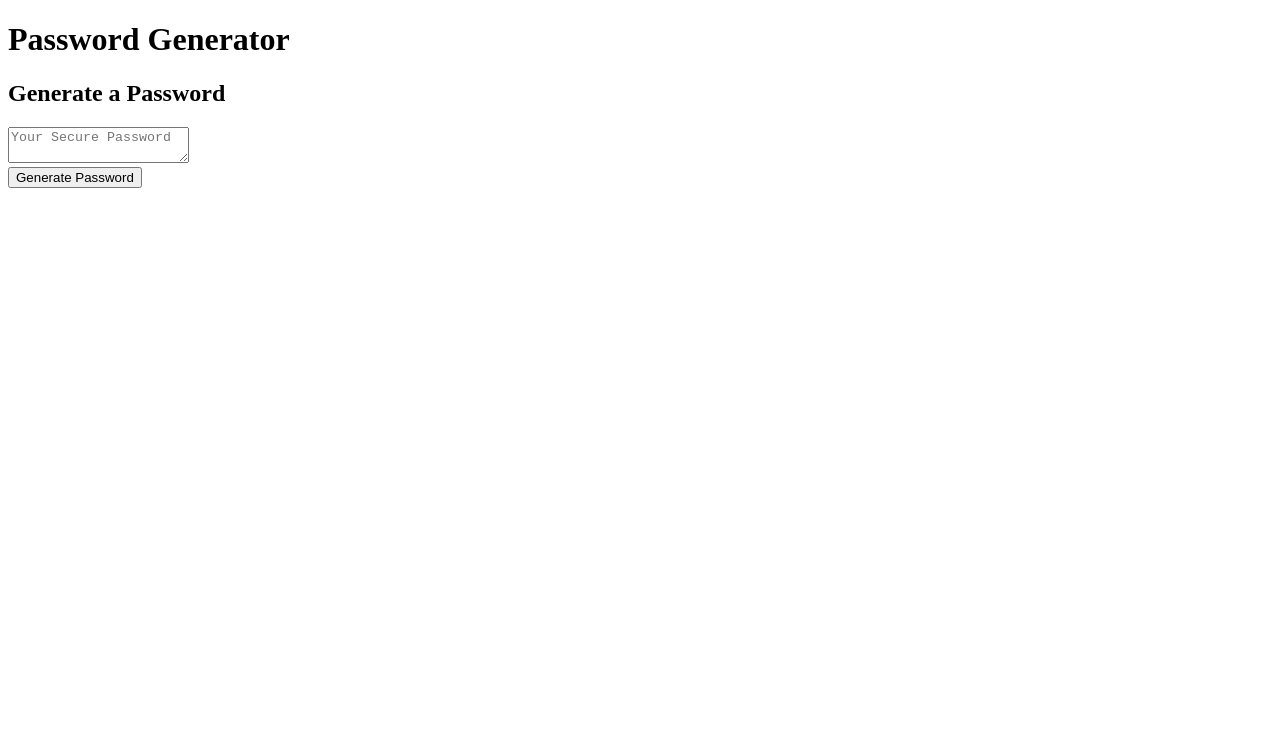
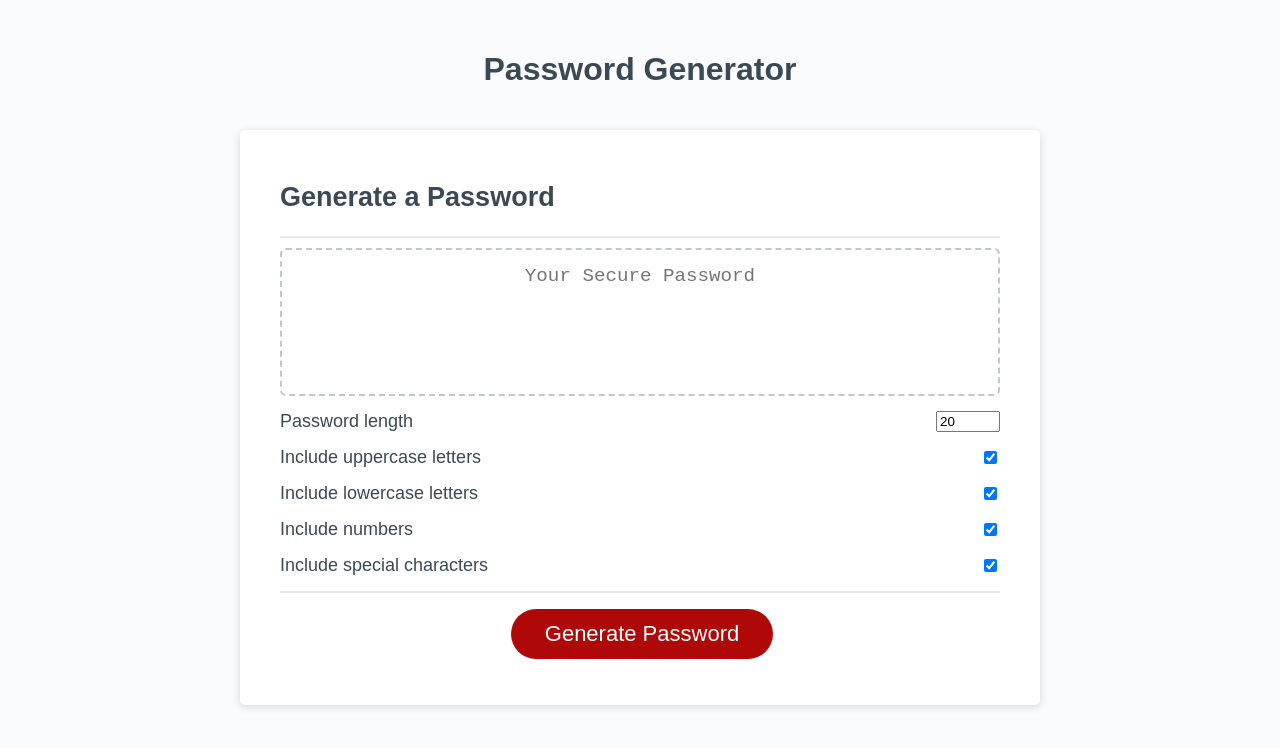
Before and after one commit to EricaBabb/password-generator, a plain HTML site: page index.html in a window 1280 px wide. Drawn offline with Linux system fonts and the light colour scheme; files that its build step writes are made by us from their sources.

Commit message:
index set up

```diff
--- a/assets/css/style.css
+++ b/assets/css/style.css
@@ -0,0 +1,144 @@
+*,
+*::before,
+*::after {
+  box-sizing: border-box;
+}
+
+html,
+body,
+.wrapper {
+  height: 100%;
+  margin: 0;
+  padding: 0;
+}
+
+body {
+  font-family: sans-serif;
+  background-color: #f9fbfd;
+}
+
+.wrapper {
+  padding-top: 30px;
+  padding-left: 20px;
+  padding-right: 20px;
+}
+
+header {
+  text-align: center;
+  padding: 20px;
+  padding-top: 0px;
+  color: hsl(206, 17%, 28%);
+}
+
+.card {
+  background-color: hsl(0, 0%, 100%);
+  border-radius: 5px;
+  border-width: 1px;
+  box-shadow: rgba(0, 0, 0, 0.15) 0px 2px 8px 0px;
+  color: hsl(206, 17%, 28%);
+  font-size: 18px;
+  margin: 0 auto;
+  max-width: 800px;
+  padding: 30px 40px;
+}
+
+.card-header::after {
+  content: " ";
+  display: block;
+  width: 100%;
+  background: #e7e9eb;
+  height: 2px;
+}
+
+.card-body {
+  min-height: 100px;
+}
+
+.card-footer {
+  text-align: center;
+}
+
+.card-footer::before {
+  content: " ";
+  display: block;
+  width: 100%;
+  background: #e7e9eb;
+  height: 2px;
+}
+
+.card-footer::after {
+  content: " ";
+  display: block;
+  clear: both;
+}
+
+.btn {
+  border: none;
+  background-color: hsl(360, 91%, 36%);
+  border-radius: 25px;
+  box-shadow: rgba(0, 0, 0, 0.1) 0px 1px 6px 0px rgba(0, 0, 0, 0.2) 0px 1px 1px
+    0px;
+  color: hsl(0, 0%, 100%);
+  display: inline-block;
+  font-size: 22px;
+  line-height: 22px;
+  margin: 16px 16px 16px 20px;
+  padding: 14px 34px;
+  text-align: center;
+  cursor: pointer;
+}
+
+button[disabled] {
+  cursor: default;
+  background: #c0c7cf;
+}
+
+.float-right {
+  float: right;
+}
+
+#password {
+  -webkit-appearance: none;
+  -moz-appearance: none;
+  appearance: none;
+  border: none;
+  display: block;
+  width: 100%;
+  padding-top: 15px;
+  padding-left: 15px;
+  padding-right: 15px;
+  padding-bottom: 85px;
+  font-size: 1.2rem;
+  text-align: center;
+  margin-top: 10px;
+  margin-bottom: 10px;
+  border: 2px dashed #c0c7cf;
+  border-radius: 6px;
+  resize: none;
+  overflow: hidden;
+}
+
+.setting {
+  display: flex;
+  justify-content: space-between;
+  align-items: center;
+  margin: 15px 0;
+}
+
+@media (max-width: 690px) {
+  .btn {
+    font-size: 1rem;
+    margin: 16px 0px 0px 0px;
+    padding: 10px 15px;
+  }
+
+  #password {
+    font-size: 1rem;
+  }
+}
+
+@media (max-width: 500px) {
+  .btn {
+    font-size: 0.8rem;
+  }
+}
--- a/assets/js/script.js
+++ b/assets/js/script.js
@@ -0,0 +1,17 @@
+// Assignment code here
+
+
+// Get references to the #generate element
+var generateBtn = document.querySelector("#generate");
+
+// Write password to the #password input
+function writePassword() {
+  var password = generatePassword();
+  var passwordText = document.querySelector("#password");
+
+  passwordText.value = password;
+
+}
+
+// Add event listener to generate button
+generateBtn.addEventListener("click", writePassword);
--- a/index.html
+++ b/index.html
@@ -5,7 +5,7 @@
     <meta name="viewport" content="width=device-width, initial-scale=1.0" />
     <meta http-equiv="X-UA-Compatible" content="ie=edge" />
     <title>Password Generator</title>
-    <link rel="stylesheet" href="style.css" />
+    <link rel="stylesheet" href="/assets/css/style.css" />
   </head>
   <body>
     <div class="wrapper">
@@ -24,11 +24,33 @@
             aria-label="Generated Password"
           ></textarea>
         </div>
+        <div class="settings">
+          <div class="setting">
+            <label>Password length</label>
+            <input type="number" id="length" min='8' max='128' value='20' />
+          </div>
+          <div class="setting">
+            <label>Include uppercase letters</label>
+            <input type="checkbox" id="uppercase" checked />
+          </div>
+          <div class="setting">
+            <label>Include lowercase letters</label>
+            <input type="checkbox" id="lowercase" checked />
+          </div>
+          <div class="setting">
+            <label>Include numbers</label>
+            <input type="checkbox" id="numbers" checked />
+          </div>
+          <div class="setting">
+            <label>Include special characters</label>
+            <input type="checkbox" id="special-characters" checked />
+          </div>
+        </div>
         <div class="card-footer">
           <button id="generate" class="btn">Generate Password</button>
         </div>
       </div>
     </div>
-    <script src="script.js"></script>
+    <script src="/assets/js/script.js"></script>
   </body>
 </html>
```
Also changed, not shown: 1 other file.
